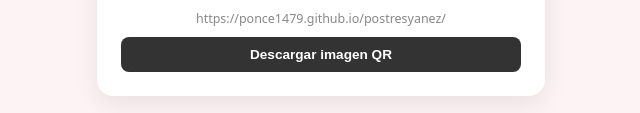
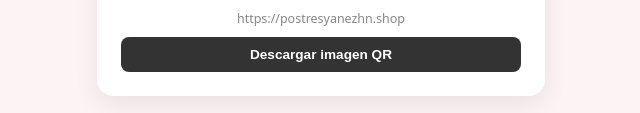
Before and after one commit to ponce1479/postresyanez, a plain HTML site: page index.html in a window 1280 px wide. Shown: the part 841-954 px from the top of the page, 319-959 px from the left. Drawn offline with Linux system fonts and the light colour scheme.

Commit message:
Actualizar QR y enlaces a dominio definitivo postresyanezhn.shop

```diff
--- a/index.html
+++ b/index.html
@@ -85,13 +85,13 @@
     <div id="qr-container">
       <div class="subtitle">Escanea o descarga este QR para ver y copiar las cuentas</div>
       <img id="qr-img" alt="QR Cuentas Postres Yanez" width="200" height="200" />
-      <div class="url-text">https://ponce1479.github.io/postresyanez/</div>
+      <div class="url-text">https://postresyanezhn.shop</div>
       <button class="btn-download" onclick="descargarQR()">Descargar imagen QR</button>
     </div>
   </div>
 
   <script>
-    const SITIO_OFICIAL = "https://ponce1479.github.io/postresyanez/";
+    const SITIO_OFICIAL = "https://postresyanezhn.shop";
     const qrUrl = `https://api.qrserver.com/v1/create-qr-code/?size=400x400&data=${encodeURIComponent(SITIO_OFICIAL)}`;
     document.getElementById('qr-img').src = qrUrl;
 
```
